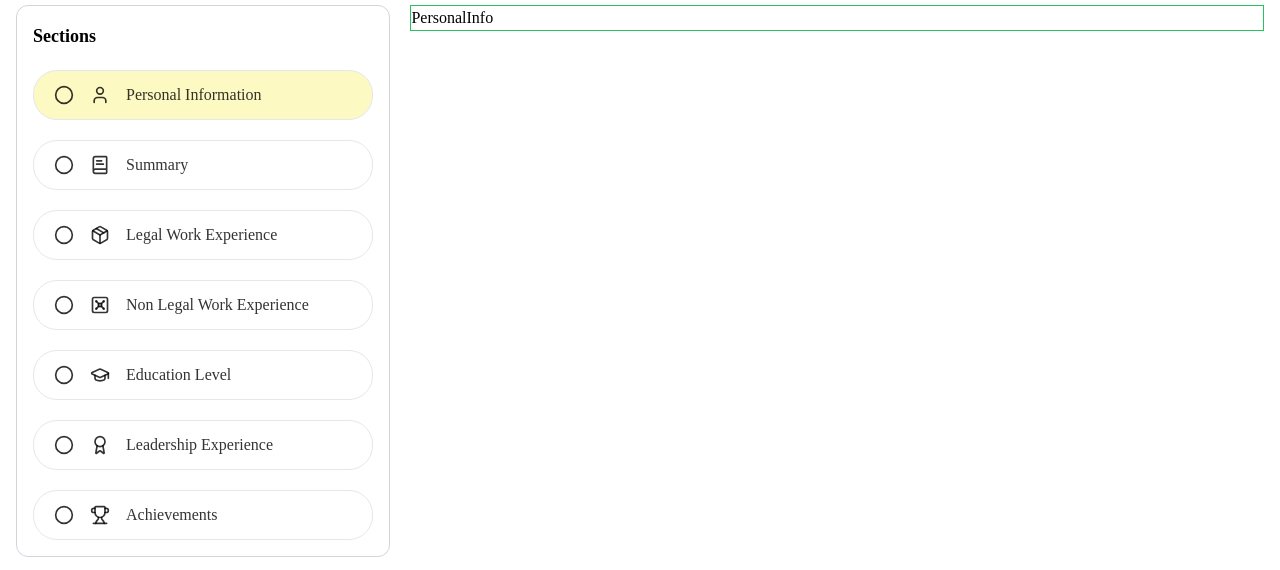
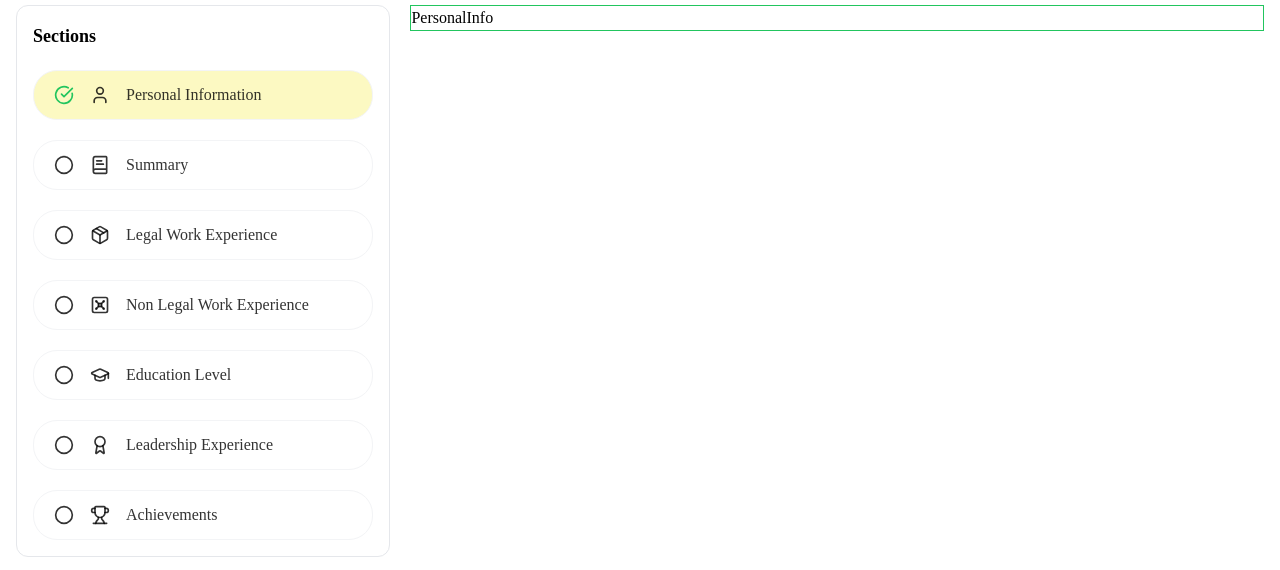
Before and after one commit to FSDTeam-SAA/wasabi-gaming-final-frontend, a Next.js app: page /dashboard/cv-builder in a window 1280 px wide. Shown: the part 861-1431 px from the top of the page. Built offline with nearby package versions, Linux system fonts and the light colour scheme; a web font is replaced by a local one.

Commit message:
icon conditional

```diff
--- a/src/app/dashboard/cv-builder/_components/sections.tsx
+++ b/src/app/dashboard/cv-builder/_components/sections.tsx
@@ -4,6 +4,7 @@ import {
   Award,
   BookText,
   Circle,
+  CircleCheckBig,
   GraduationCap,
   Package,
   Trophy,
@@ -88,20 +89,24 @@ const Sections = () => {
   const { isActive, setIsActive } = useFormState();
 
   return (
-    <div className="p-4 border border-gray-300 rounded-xl">
+    <div className="p-4 border border-gray-200 rounded-xl">
       <h1 className="text-lg font-semibold">Sections</h1>
 
       <div className="flex flex-col items-start justify-start gap-5 mt-5 ">
         {items.map((item, index) => (
           <button
             key={index}
-            className={`flex items-center w-full gap-4 px-5 py-3 border border-gray-200 text-black/80 rounded-3xl ${
+            className={`flex items-center w-full gap-4 px-5 py-3 border border-gray-100 text-black/80 rounded-3xl ${
               isActive === item.label && "bg-[#fcf9c2]"
             }`}
             onClick={() => setIsActive(item.label)}
           >
-            <Circle className="w-5 h-5" /> <item.icon className="w-5 h-5" />{" "}
-            {item.label}
+            {isActive === item.label ? (
+              <CircleCheckBig className="w-5 h-5 text-green-500" />
+            ) : (
+              <Circle className="w-5 h-5" />
+            )}
+            <item.icon className="w-5 h-5" /> {item.label}
           </button>
         ))}
       </div>
```
